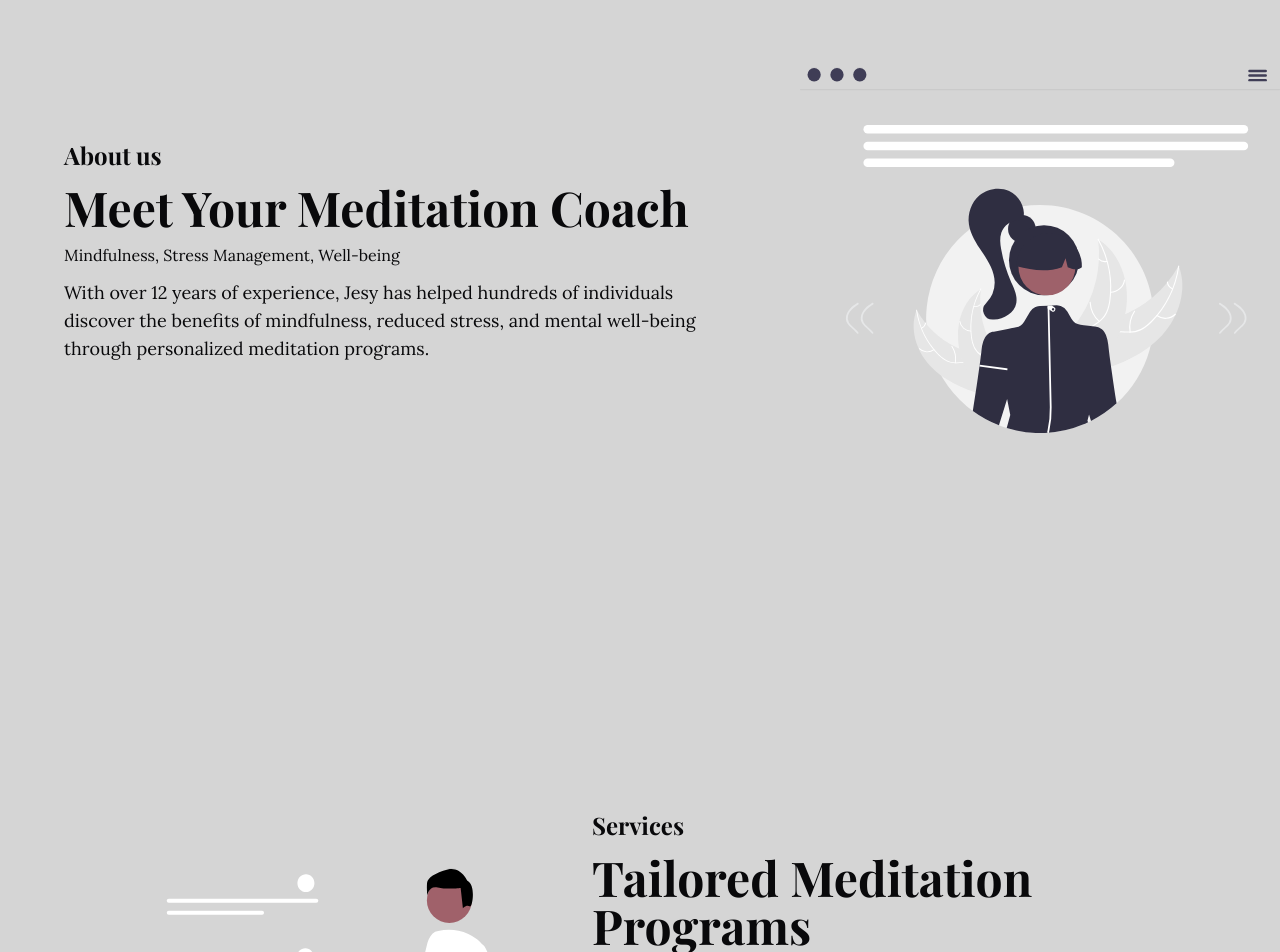
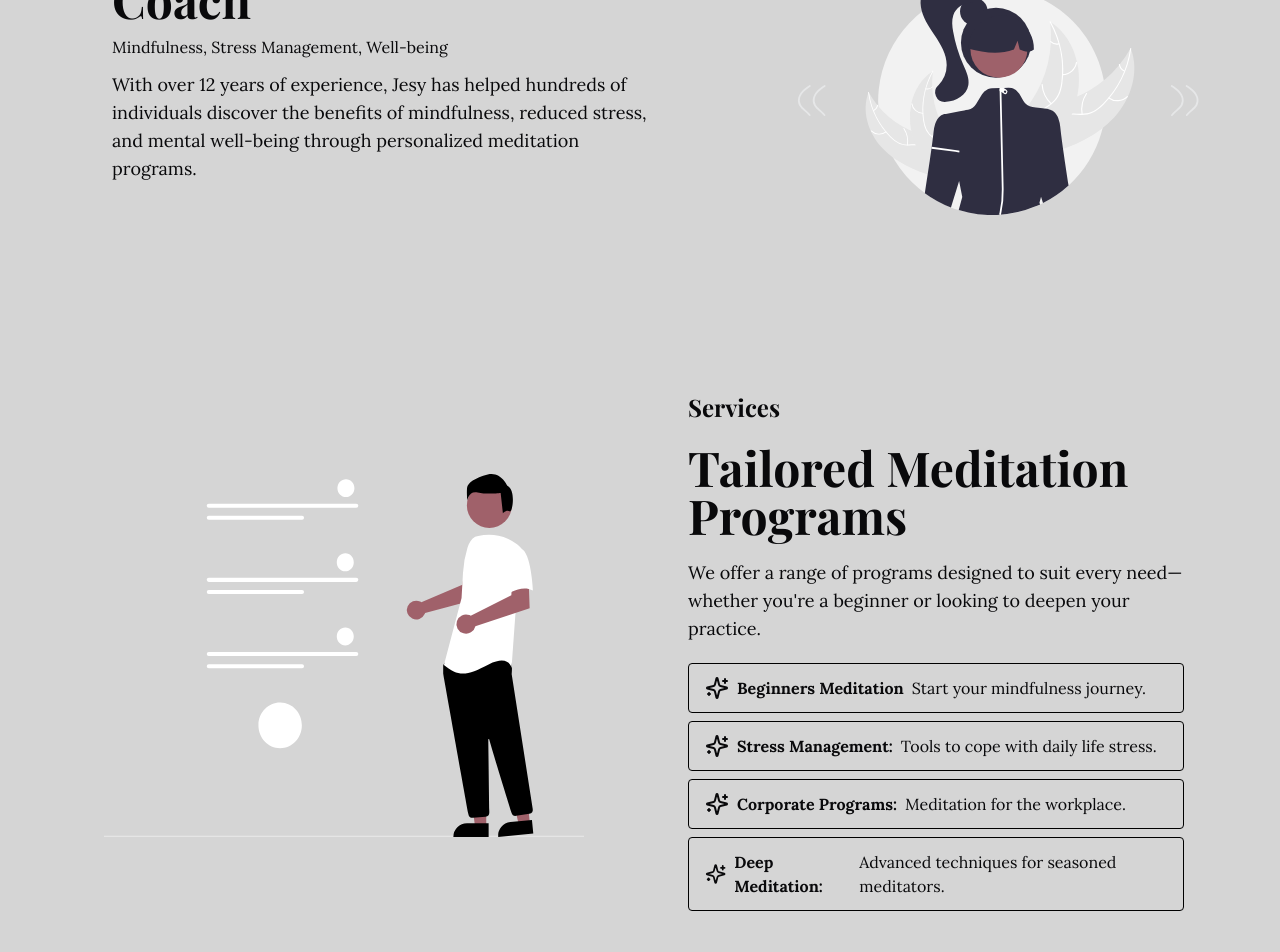
Before and after one commit to ArnabTo/minful-meditation-app-react, a React (Vite) app: page / in a window 1280 px wide. Shown: the part 900-1852 px from the top of the page. Built offline with nearby package versions, Linux system fonts and the light colour scheme; a web font is replaced by a local one.

Commit message:
updated ui

```diff
--- a/src/components/About.jsx
+++ b/src/components/About.jsx
@@ -1,10 +1,10 @@
 import AboutSvg from '../assets/undraw_about_me_re_82bv.svg'
 const About = () => {
     return (
-        <div className="max-w-7xl mx-auto h-screen flex items-center">
-            <div className="flex flex-col lg:flex-row items-center">
+        <div className="max-w-7xl mx-auto mt-16 mb-24 px-6 md:px-12 lg:mt-40 lg:mb-44">
+            <div className="flex flex-col gap-10 lg:flex-row items-center">
                 <div className="flex flex-col justify-center items-start space-y-3 lg:px-16">
-                <h1 className="text-2xl font-bold">About us</h1>
+                    <h1 className="text-2xl font-bold mx-auto lg:mx-0">About</h1>
                     <h1 className="text-3xl md:text-4xl lg:text-5xl font-bold text-center lg:text-left">
                         Meet Your Meditation Coach
                     </h1>
--- a/src/components/Benefits.jsx
+++ b/src/components/Benefits.jsx
@@ -5,10 +5,10 @@
 import HealthSvg from '../assets/health-increase-svgrepo-com.svg'
 const Benefits = () => {
     return (
-        <div className="max-w-6xl mx-auto h-screen flex items-center">
+        <div className="max-w-6xl mx-auto flex items-center">
             <div className="flex flex-col lg:flex-row items-center">
-                <div className="flex flex-col justify-center items-start space-y-3 lg:px-12">
-                    <h1 className="text-3xl md:text-4xl lg:text-5xl font-bold text-center lg:text-left">
+                <div className="flex flex-col justify-center items-start space-y-3 px-3 lg:px-12">
+                    <h1 className="text-3xl md:text-4xl lg:text-5xl font-bold text-center mx-auto lg:mx-0 lg:text-left">
                         Why Meditate?
                     </h1>
                     <p className="text-base md:text-lg font-lora text-center lg:text-left">
--- a/src/components/Services.jsx
+++ b/src/components/Services.jsx
@@ -1,38 +1,44 @@
 import { Sparkles } from 'lucide-react';
-import ServiceSvg from '../assets/undraw_chore_list_re_2lq8.svg'
+import ServiceSvg from '../assets/undraw_chore_list_re_2lq8.svg';
+
 const Services = () => {
     return (
-        <div className="max-w-6xl mx-auto h-screen flex items-center">
-            <div className="flex flex-col lg:flex-row-reverse items-center">
-                <div className="flex flex-col justify-center items-start space-y-3 lg:px-12">
-                    <h1 className="text-2xl font-bold">Services</h1>
+        <div className="max-w-7xl mx-auto mt-16 mb-24 px-4 md:px-8 lg:px-12 lg:mt-40 lg:mb-44">
+            <div className="flex flex-col lg:flex-row-reverse items-center space-y-8 lg:space-y-0">
+                {/* Left Section: Text */}
+                <div className="flex flex-col justify-center items-start space-y-4 lg:space-y-5 lg:px-12 w-full lg:w-1/2">
+                    <h1 className="text-2xl font-bold text-center lg:text-left mx-auto lg:mx-0">Services</h1>
                     <h1 className="text-3xl md:text-4xl lg:text-5xl font-bold text-center lg:text-left">
                         Tailored Meditation Programs
                     </h1>
                     <p className="text-base md:text-lg font-lora text-center lg:text-left">
                         We offer a range of programs designed to suit every need—whether you're a beginner or looking to deepen your practice.
                     </p>
-                    <ul>
-                        <li className='flex gap-2 p-4 font-lora rounded-sm mb-2 border-black border hover:scale-105 transition-all'>
+
+                    {/* List of services */}
+                    <ul className="w-full">
+                        <li className='flex flex-col md:flex-row gap-2 px-2 lg:px-4 py-3 items-center font-lora rounded-sm mb-2 border-black border hover:scale-105 transition-all'>
                             <Sparkles />
-                            <b>Beginners Meditation:</b><p>Start your mindfulness journey.</p>
+                            <b>Beginners Meditation</b><p>Start your mindfulness journey.</p>
                         </li>
-                        <li className='flex gap-2 p-4 font-lora rounded-sm mb-2 border-black border hover:scale-105 transition-all'>
+                        <li className='flex flex-col md:flex-row gap-2 px-2 lg:px-4 py-3 items-center font-lora rounded-sm mb-2 border-black border hover:scale-105 transition-all'>
                             <Sparkles />
                             <b>Stress Management:</b><p>Tools to cope with daily life stress.</p>
                         </li>
-                        <li className='flex gap-2 p-4 font-lora rounded-sm mb-2 border-black border hover:scale-105 transition-all'>
+                        <li className='flex flex-col md:flex-row gap-2 px-2 lg:px-4 py-3 items-center font-lora rounded-sm mb-2 border-black border hover:scale-105 transition-all'>
                             <Sparkles />
                             <b>Corporate Programs:</b><p>Meditation for the workplace.</p>
                         </li>
-                        <li className='flex gap-2 p-4 font-lora rounded-sm mb-2 border-black border hover:scale-105 transition-all'>
-                        <Sparkles />
-                        <b>Deep Meditation:</b><p>Advanced techniques for seasoned meditators.</p>
+                        <li className='flex flex-col md:flex-row gap-2 px-2 lg:px-4 py-3 items-center font-lora rounded-sm mb-2 border-black border hover:scale-105 transition-all'>
+                            <Sparkles />
+                            <b>Deep Meditation:</b><p>Advanced techniques for seasoned meditators.</p>
                         </li>
                     </ul>
                 </div>
-                <div className="flex justify-center mb-6 lg:mb-0">
-                    <img className="w-72 md:w-96 lg:w-[30rem] lg:max-w-2xl animate-float" src={ServiceSvg} alt="hero" />
+
+                {/* Right Section: Image */}
+                <div className="flex justify-center w-full lg:w-1/2">
+                    <img className="w-60 md:w-80 lg:w-[30rem] lg:max-w-2xl animate-float" src={ServiceSvg} alt="Meditation services" />
                 </div>
             </div>
         </div>
```
